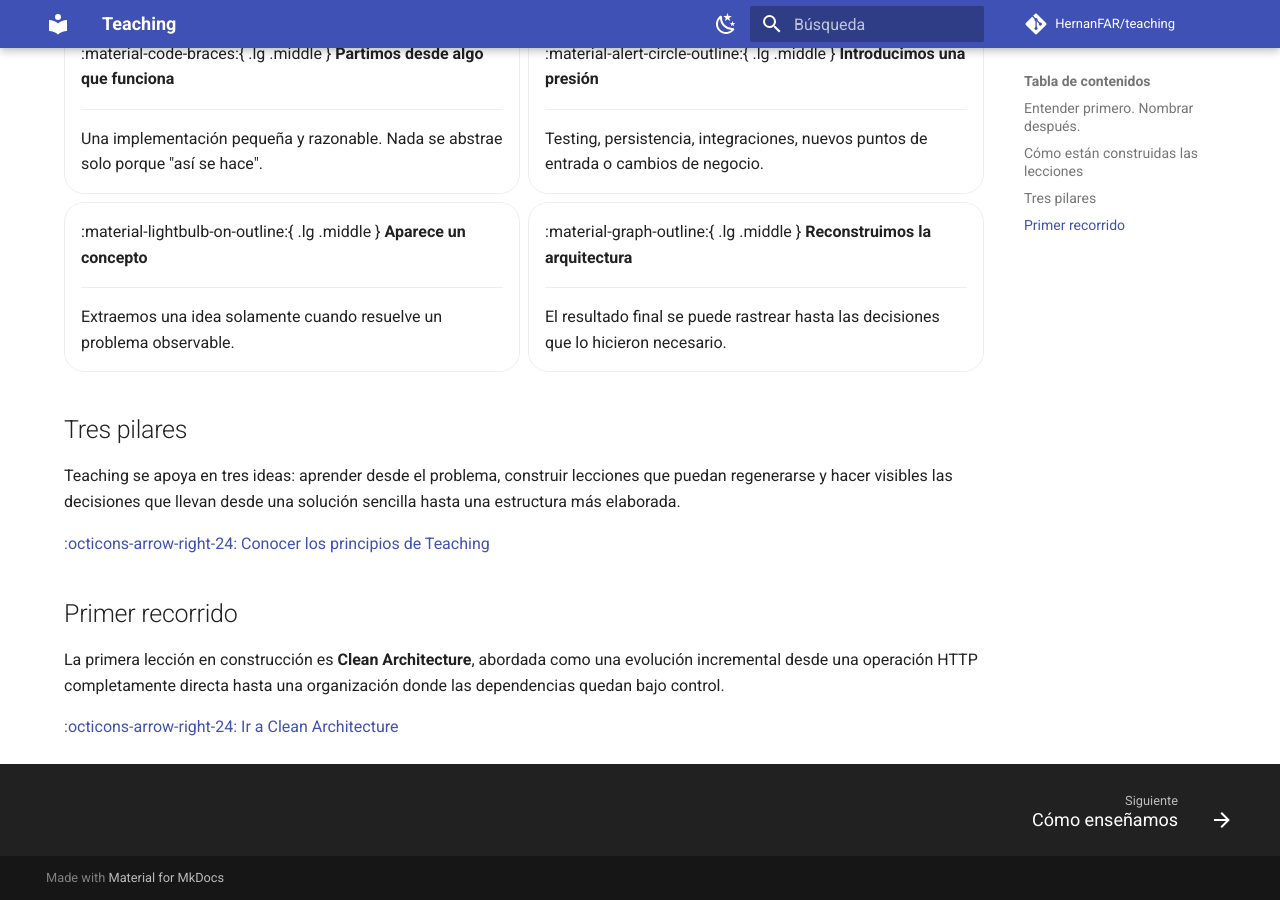
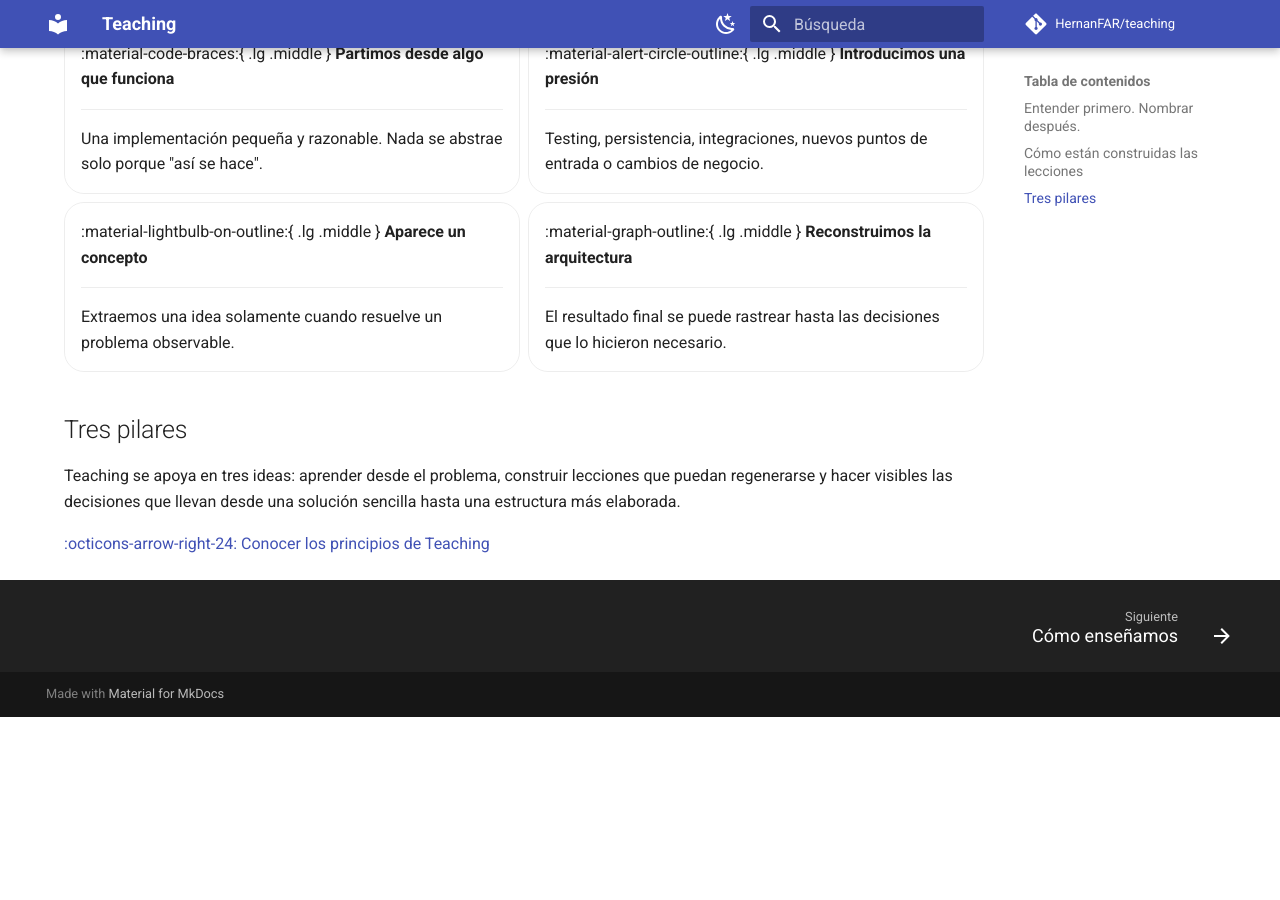
Before and after one commit to HernanFAR/teaching, an MkDocs documentation site: the page built from docs/index.md, in a window 1280 px wide and 900 px high, scrolled down 671 px. Built offline with MkDocs 1.6.1 and Material for MkDocs 9.7.7, drawn with Linux system fonts in a browser that asks for light colours; comment, search, counter and statistics services are not loaded; after the commit the page ends 1388 px from its top, so only the background shows below that.

Commit message:
docs: remove temporary first journey section

```diff
--- a/docs/index.md
+++ b/docs/index.md
@@ -58,9 +58,3 @@ No partimos desde diagramas finales, listas de patrones ni estructuras de carpet
 Teaching se apoya en tres ideas: aprender desde el problema, construir lecciones que puedan regenerarse y hacer visibles las decisiones que llevan desde una solución sencilla hasta una estructura más elaborada.
 
 [:octicons-arrow-right-24: Conocer los principios de Teaching](about/how-we-teach.md)
-
-## Primer recorrido
-
-La primera lección en construcción es **Clean Architecture**, abordada como una evolución incremental desde una operación HTTP completamente directa hasta una organización donde las dependencias quedan bajo control.
-
-[:octicons-arrow-right-24: Ir a Clean Architecture](lessons/clean-architecture/index.md)
```
